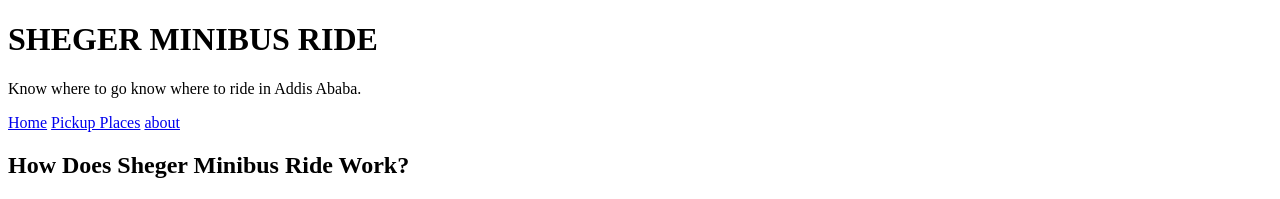
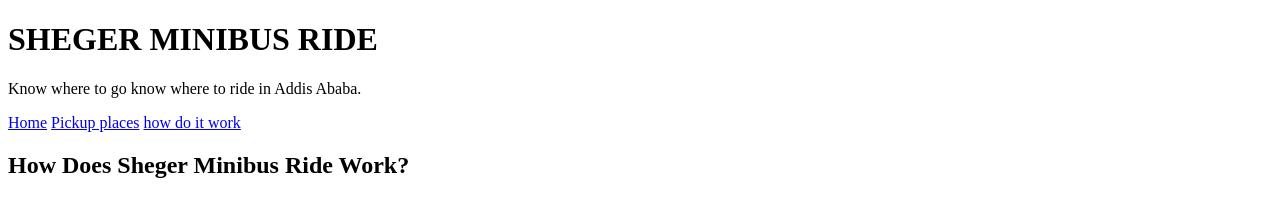
Before and after one commit to EyerusalemTigistu/-sheger-minbus, a plain HTML site: page how-does-it-work.html in a window 1280 px wide. Shown: the top 199 px of the page. Drawn offline with Linux system fonts and the light colour scheme.

Commit message:
fix the navigation

```diff
--- a/how-does-it-work.html
+++ b/how-does-it-work.html
@@ -15,8 +15,8 @@
 
         <nav>
             <a href="index.html">Home</a>
-            <a href="pickup.html">Pickup Places</a>
-            <a href="how-does-it-work.html">about</a>
+            <a href="pickup.html">Pickup places</a>
+            <a href="how-does-it-work.html">how do it work</a>
         </nav>
     </header>
 
```
